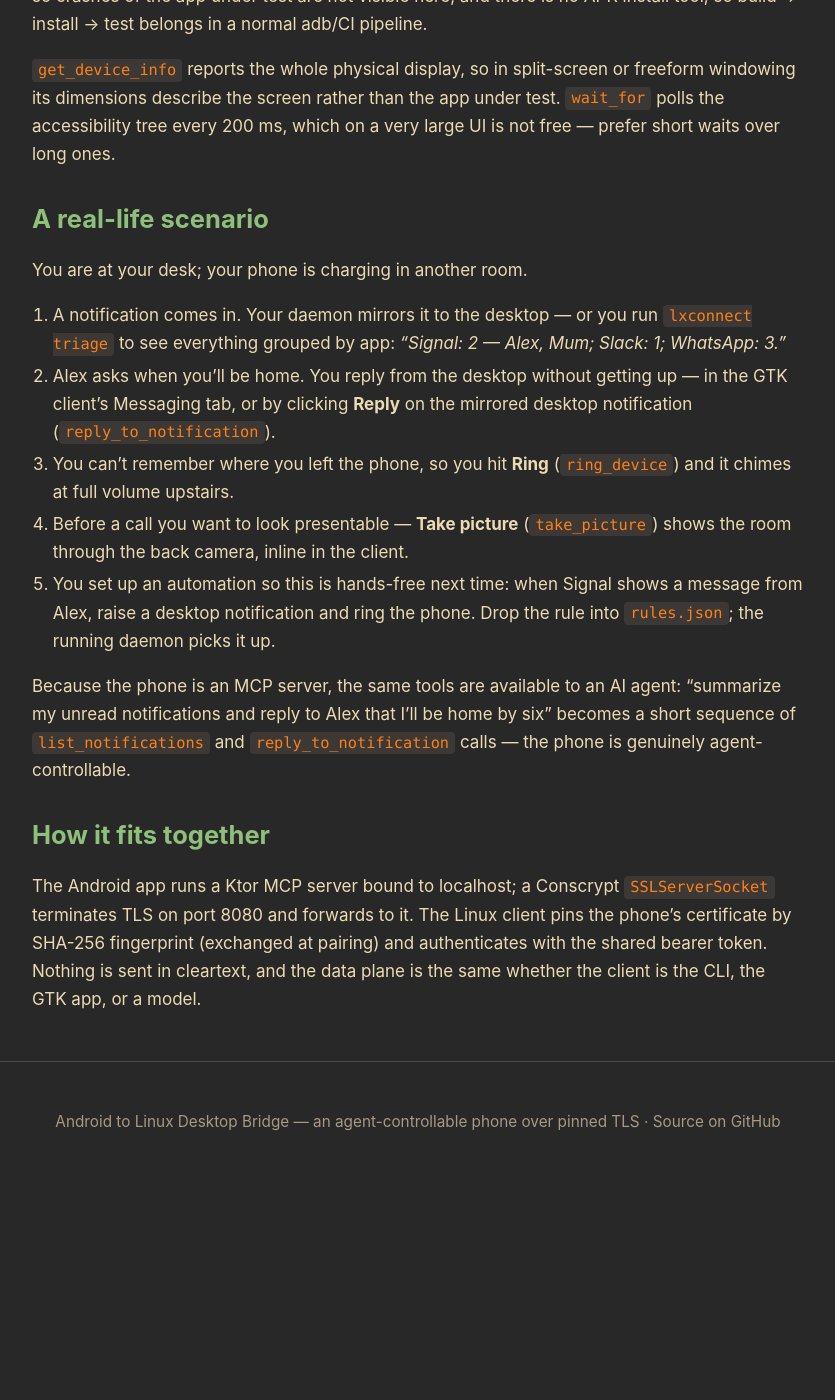
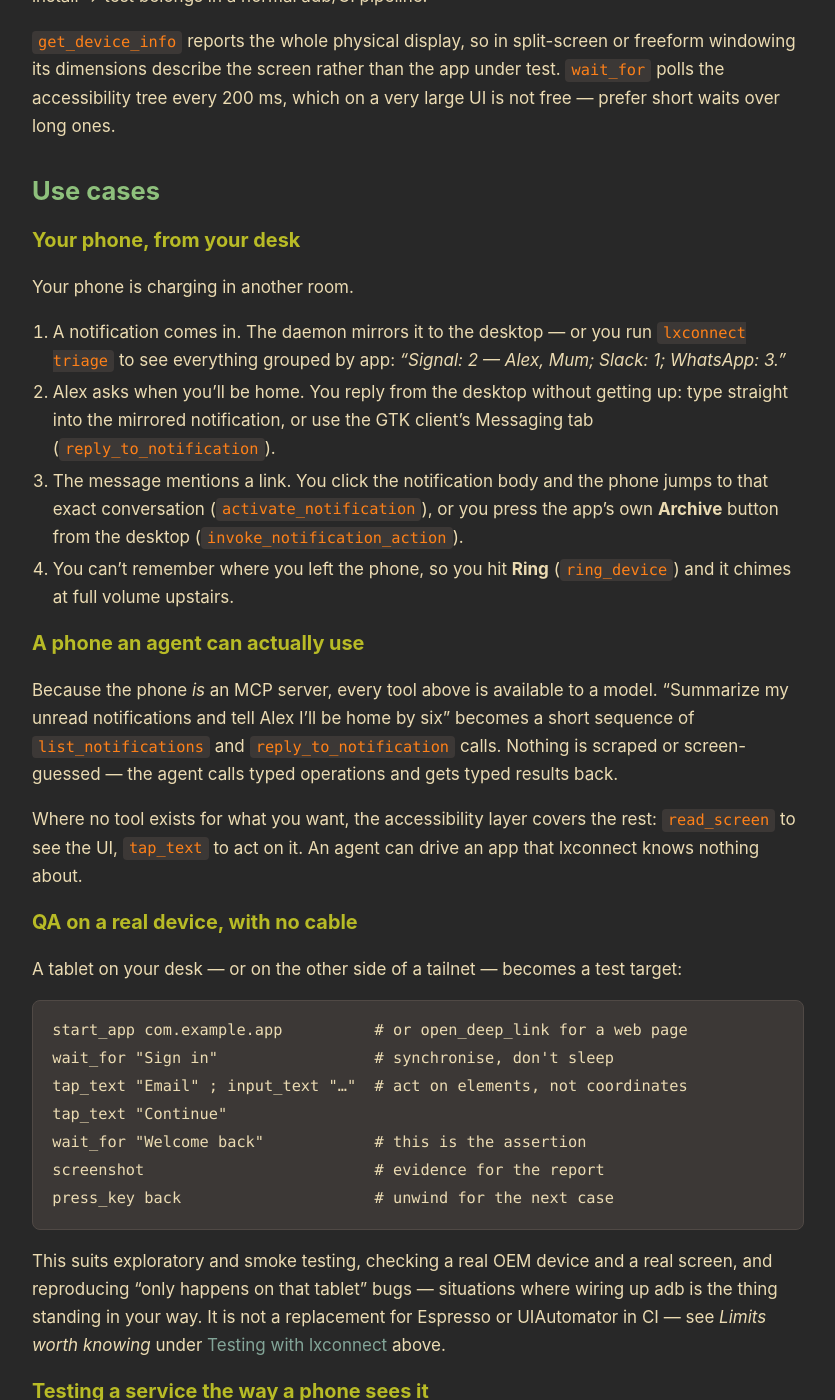
Before and after one commit to olafkfreund/lxconnect, a Jekyll site: the page built from documentation.md, in a window 1280 px wide and 1400 px high, scrolled down 9090 px. Shown: the whole window, without its empty margins (222-1057 px from the left). Built offline with Jekyll 4.4.1, drawn with Linux system fonts in a browser that asks for light colours; before the commit the page ends 10272 px from its top, so only the background shows below that; some of the changed text lies outside the part shown.

Commit message:
docs: document the testing tools and add use cases (#21)
The landing page still described the project as it stood two feature
waves ago: no testing tools, and rich notifications only in passing.

- index.md: features rewritten around what the phone actually exposes
  today, plus a use-cases list and a `triage` example. Corrects the
  architecture note — Ktor binds localhost and a TLS terminator fronts
  8080, it is not Ktor serving 8080 directly.
- documentation.md: the single "real-life scenario" becomes a Use cases
  section covering the four things people actually do with this — desk
  workflow, agent control, on-device QA, and probing a service from the
  phone's network.
- README.md: matching use-cases section.

Two accuracy fixes found while checking rather than assuming:

- The tool count was prose guesswork ("about thirty-five", "around 30").
  Diffed the documented tools against the ones registered in
  McpServerService/AccessibilityTools: exactly 34, no drift in either
  direction. All three files now say 34.
- "Nothing is sent in cleartext" is no longer true as written, since
  http_request can issue outbound http:// on purpose. Reworded to scope
  the guarantee to lxconnect's own control channel, with the exception
  called out.


Claude-Session: https://claude.ai/code/session_01Lxu6NCreUkgB9xb8YdiDaS

Co-authored-by: Claude Opus 4.8 <noreply@anthropic.com>

````diff
--- a/documentation.md
+++ b/documentation.md
@@ -292,33 +292,89 @@ freeform windowing its dimensions describe the screen rather than the app under
 test. `wait_for` polls the accessibility tree every 200 ms, which on a very large
 UI is not free — prefer short waits over long ones.
 
-## A real-life scenario
+## Use cases
 
-You are at your desk; your phone is charging in another room.
+### Your phone, from your desk
 
-1. A notification comes in. Your daemon mirrors it to the desktop — or you run
+Your phone is charging in another room.
+
+1. A notification comes in. The daemon mirrors it to the desktop — or you run
    `lxconnect triage` to see everything grouped by app: *"Signal: 2 — Alex, Mum;
    Slack: 1; WhatsApp: 3."*
-2. Alex asks when you'll be home. You reply from the desktop without getting up —
-   in the GTK client's Messaging tab, or by clicking **Reply** on the mirrored
-   desktop notification (`reply_to_notification`).
-3. You can't remember where you left the phone, so you hit **Ring**
+2. Alex asks when you'll be home. You reply from the desktop without getting up:
+   type straight into the mirrored notification, or use the GTK client's
+   Messaging tab (`reply_to_notification`).
+3. The message mentions a link. You click the notification body and the phone
+   jumps to that exact conversation (`activate_notification`), or you press the
+   app's own **Archive** button from the desktop
+   (`invoke_notification_action`).
+4. You can't remember where you left the phone, so you hit **Ring**
    (`ring_device`) and it chimes at full volume upstairs.
-4. Before a call you want to look presentable — **Take picture**
-   (`take_picture`) shows the room through the back camera, inline in the client.
-5. You set up an automation so this is hands-free next time: when Signal shows a
-   message from Alex, raise a desktop notification and ring the phone. Drop the
-   rule into `rules.json`; the running daemon picks it up.
 
-Because the phone is an MCP server, the same tools are available to an AI agent:
-"summarize my unread notifications and reply to Alex that I'll be home by six"
-becomes a short sequence of `list_notifications` and `reply_to_notification`
-calls — the phone is genuinely agent-controllable.
+### A phone an agent can actually use
+
+Because the phone *is* an MCP server, every tool above is available to a model.
+"Summarize my unread notifications and tell Alex I'll be home by six" becomes a
+short sequence of `list_notifications` and `reply_to_notification` calls. Nothing
+is scraped or screen-guessed — the agent calls typed operations and gets typed
+results back.
+
+Where no tool exists for what you want, the accessibility layer covers the rest:
+`read_screen` to see the UI, `tap_text` to act on it. An agent can drive an app
+that lxconnect knows nothing about.
+
+### QA on a real device, with no cable
+
+A tablet on your desk — or on the other side of a tailnet — becomes a test
+target:
+
+```
+start_app com.example.app          # or open_deep_link for a web page
+wait_for "Sign in"                 # synchronise, don't sleep
+tap_text "Email" ; input_text "…"  # act on elements, not coordinates
+tap_text "Continue"
+wait_for "Welcome back"            # this is the assertion
+screenshot                         # evidence for the report
+press_key back                     # unwind for the next case
+```
+
+This suits exploratory and smoke testing, checking a real OEM device and a real
+screen, and reproducing "only happens on that tablet" bugs — situations where
+wiring up adb is the thing standing in your way. It is not a replacement for
+Espresso or UIAutomator in CI — see *Limits worth knowing* under
+[Testing with lxconnect](#testing-with-lxconnect) above.
+
+### Testing a service the way a phone sees it
+
+`http_request` issues requests from the device: its Wi-Fi or mobile data, its TLS
+stack, its egress IP, its `User-Agent`.
+
+```json
+{"url": "https://api.example.com/health", "headers": {"Authorization": "Bearer …"}}
+```
+
+That catches what a desktop `curl` cannot reproduce — carrier NAT, mobile-network
+routing, a TLS configuration Android rejects, or geo-routing that depends on
+where the SIM is. Plain `http://` works too, so a service on the LAN or on the
+phone's own loopback is reachable.
+
+### Hands-free automations
+
+Rules in `rules.json` fire on incoming notifications without a human in the loop:
+when Signal shows a message from Alex, raise a desktop notification and ring the
+phone. The running daemon re-reads the file per notification, so there is nothing
+to restart.
 
 ## How it fits together
 
 The Android app runs a Ktor MCP server bound to localhost; a Conscrypt
 `SSLServerSocket` terminates TLS on port 8080 and forwards to it. The Linux client
 pins the phone's certificate by SHA-256 fingerprint (exchanged at pairing) and
-authenticates with the shared bearer token. Nothing is sent in cleartext, and the
-data plane is the same whether the client is the CLI, the GTK app, or a model.
+authenticates with the shared bearer token, so the desktop↔phone channel is never
+in cleartext. The data plane is the same whether the client is the CLI, the GTK
+app, or a model.
+
+(One deliberate exception: `http_request` can issue plain `http://` requests
+*outbound* from the phone, because testing a LAN service otherwise wouldn't work.
+That is traffic the phone originates on your behalf, not lxconnect's own control
+channel, which remains pinned TLS.)
````
Also changed, not shown: other parts of documentation.md (+1 -1 lines), index.md (+19 -7 lines), README.md.
